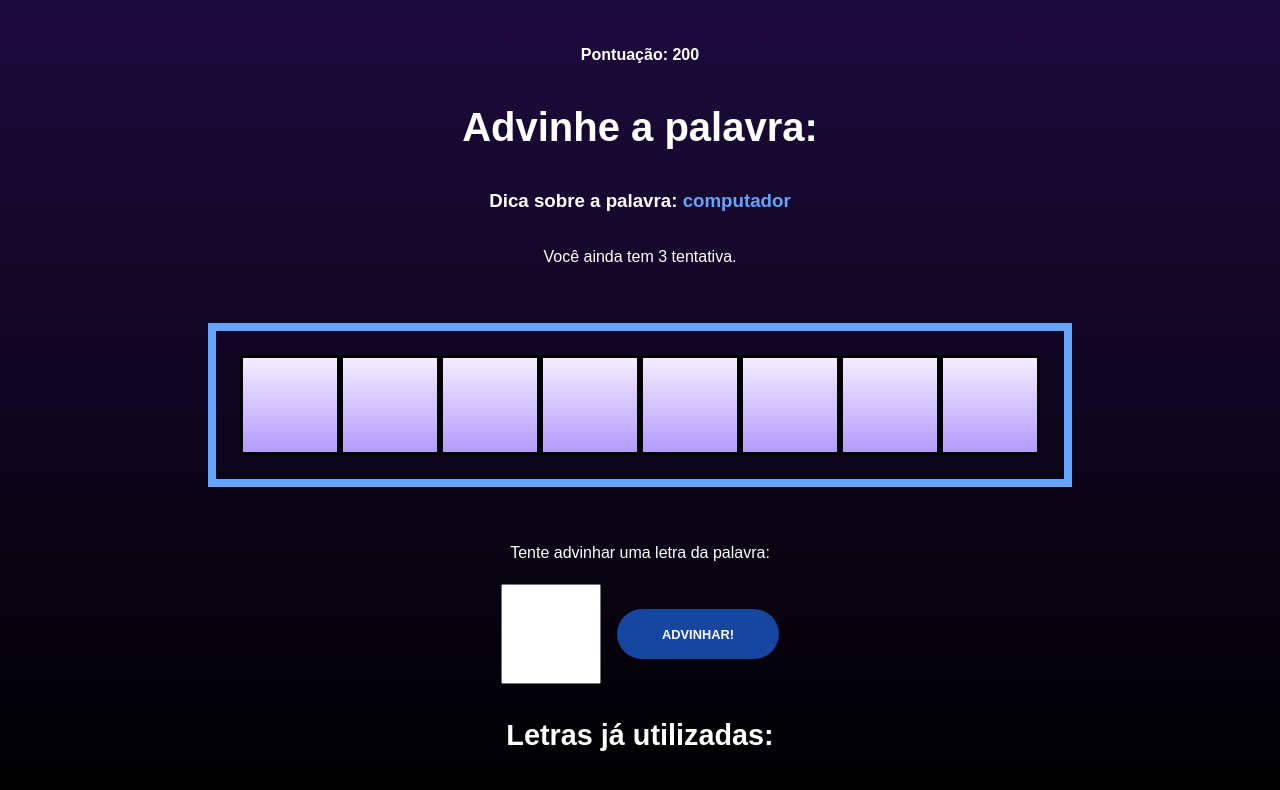
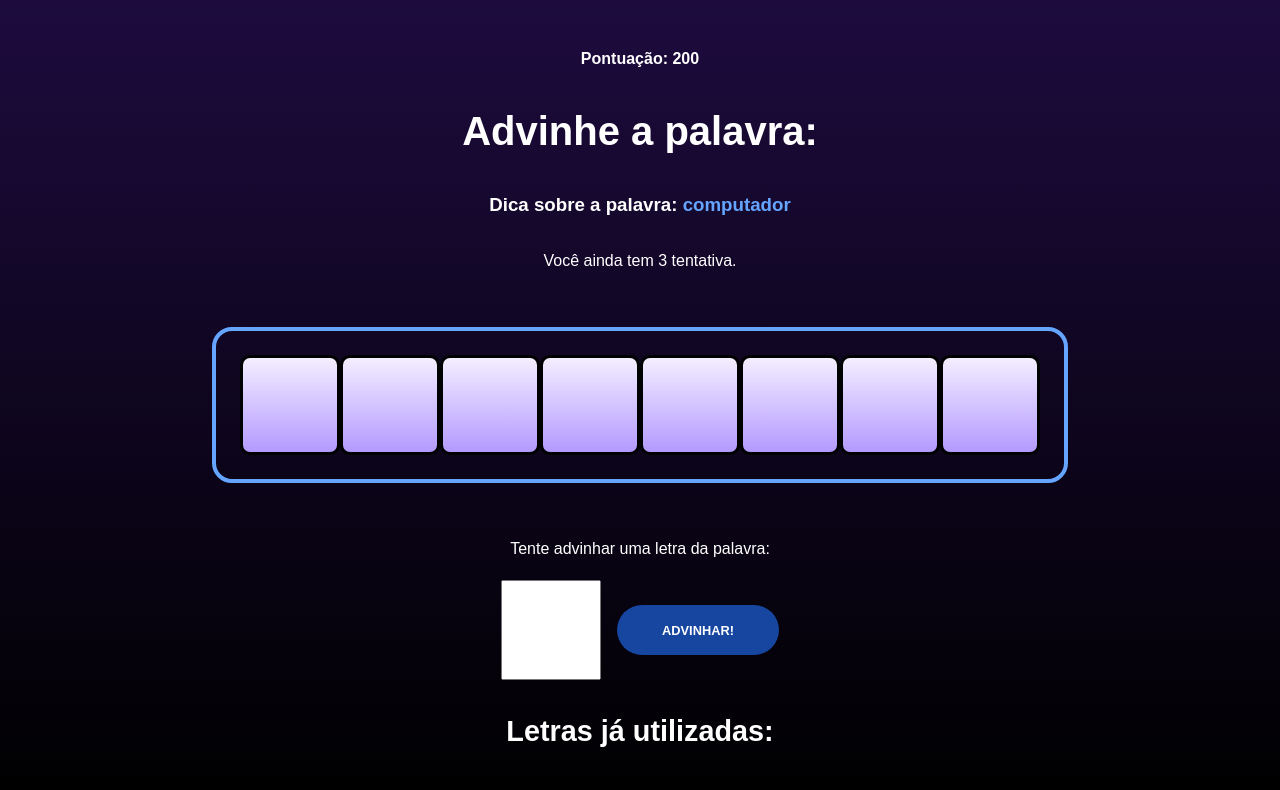
Before and after one commit to zanwalker-dev/secret_word, a React (Vite) app: page / in a window 1280 px wide. Shown: the top 790 px of the page. Built offline with nearby package versions, Linux system fonts and the light colour scheme.

Commit message:
fix: CSS refining v1

```diff
--- a/src/components/Game.css
+++ b/src/components/Game.css
@@ -19,7 +19,8 @@
 .wordContainer {
     margin: 1.5em;
     padding: 1.5em;
-    border: 8px solid #65a5ff;
+    border: 4px solid #65a5ff;
+    border-radius: 20px;
     display: flex;
     align-items: center;
     justify-content: center;
@@ -29,6 +30,7 @@
     font-size: 70px;
     line-height: 1.5;
     border: 3px solid #000000;
+    border-radius: 10px;
     height: 100px;
     width: 100px;
     text-transform: uppercase;
--- a/src/styles/index.css
+++ b/src/styles/index.css
@@ -26,6 +26,6 @@ button {
 button:hover{
     background: #316ad4;
     height: 55px;
-    padding: 0 60px;
+    padding: 10 45px;
     border-radius: 30px;
 }
```
